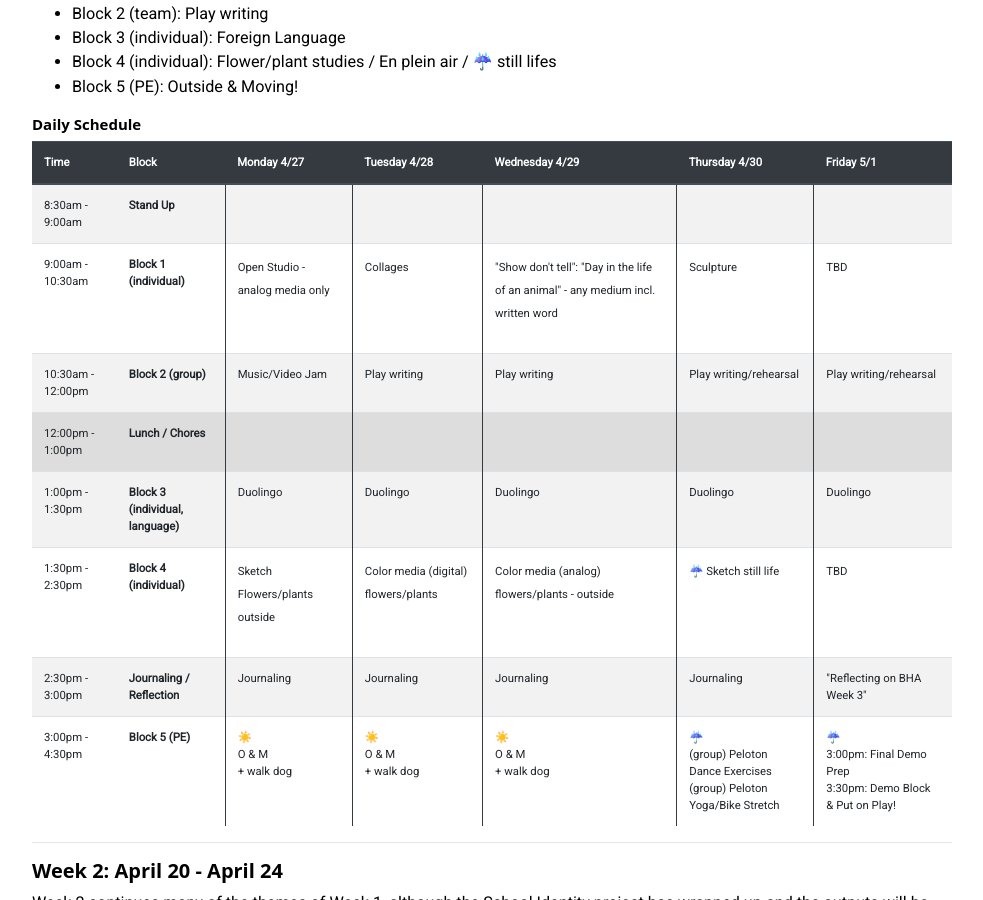
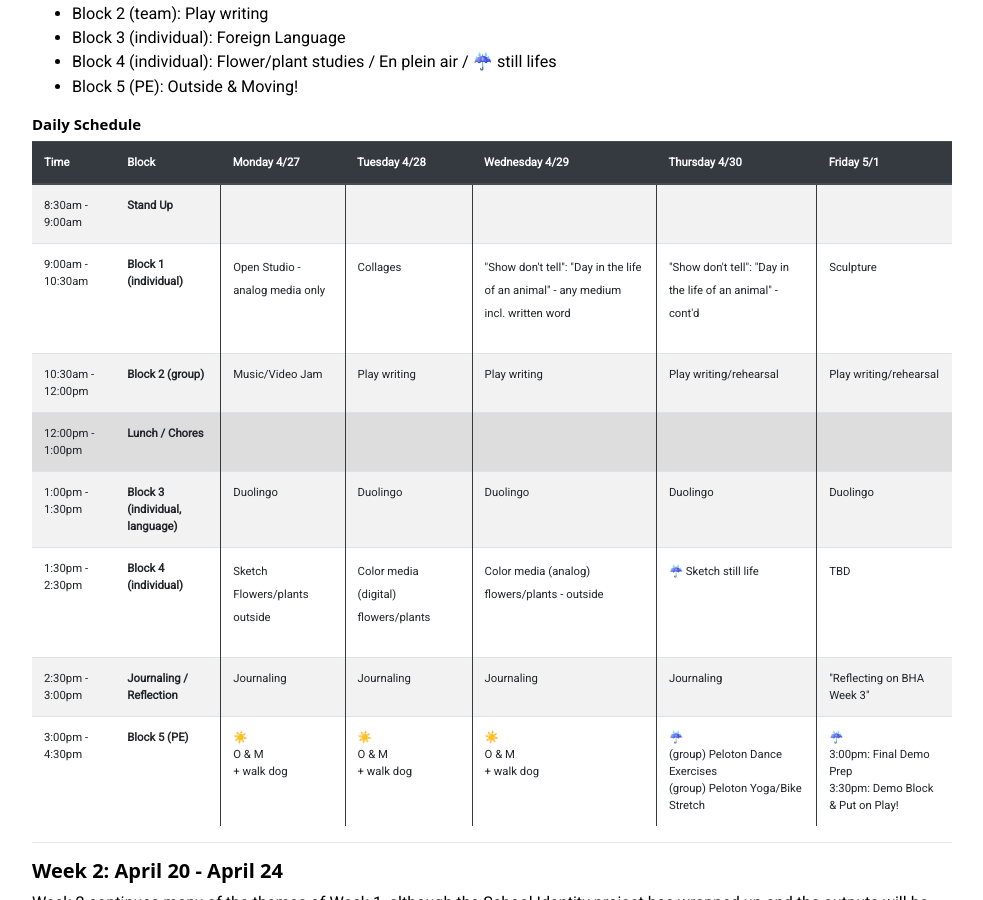
Before and after one commit to busse/bha, a Jekyll site: the page built from schedule/index.md, in a window 1280 px wide and 900 px high, scrolled down 382 px. Shown: the whole window, without its empty margins (53-1036 px from the left). Built offline with Jekyll 4.4.1, drawn with Linux system fonts in a browser that asks for light colours; nearby versions of some CDN libraries; emoji names are drawn with the system emoji font.

Commit message:
Updated Thrs 4/30 schedule

```diff
--- a/schedule/index.md
+++ b/schedule/index.md
@@ -51,8 +51,8 @@ Week 3 is "Art Week"! With the knowledge that more county-mandated schooling for
 	<td class="currMon"><p>Open Studio - analog media only</p></td>
 	<td class="currTue"><p>Collages</p></td>
 	<td class="currWed"><p>"Show don't tell": "Day in the life of an animal" - any medium incl. written word</p></td>
-	<td class="currWed"><p>Sculpture</p></td>
-	<td class="currFri"><p>TBD</p></td>
+	<td class="currWed"><p>"Show don't tell": "Day in the life of an animal" - cont'd</p></td>
+	<td class="currFri"><p>Sculpture</p></td>
 </tr>
 <tr>
 	<td class="currTime">10:30am - 12:00pm</td>
```
